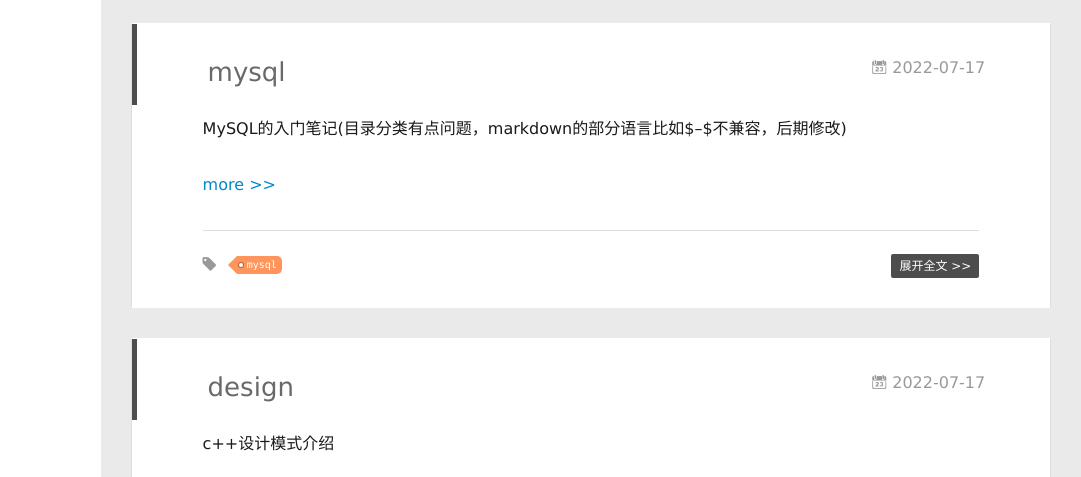
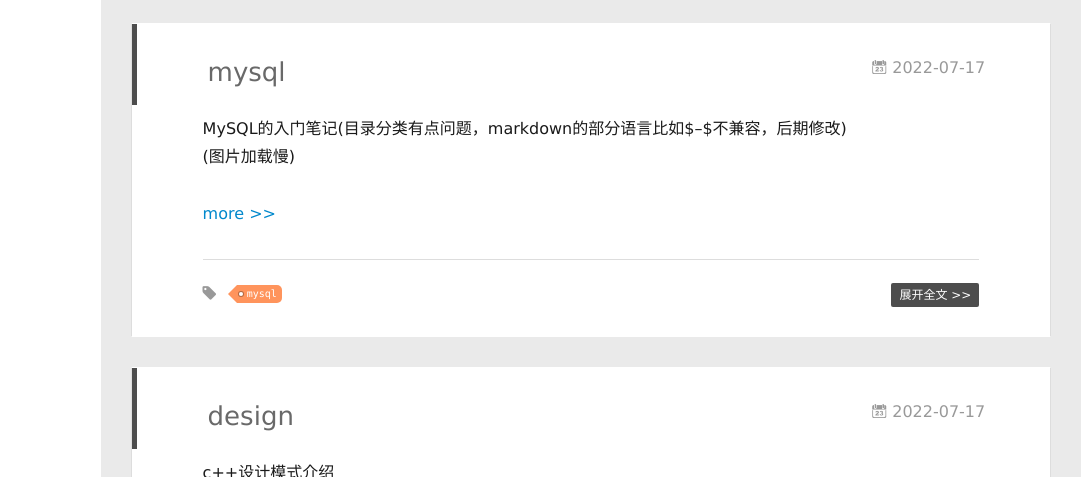
Before and after one commit to bigbigtrees1/bigbigtrees1.github.io, a plain HTML site: page index.html in a window 1280 px wide. Shown: the part 323-800 px from the top of the page, 199-1280 px from the left. Drawn offline with Linux system fonts and the light colour scheme.

Commit message:
Site updated: 2022-07-17 22:28:36

```diff
--- a/index.html
+++ b/index.html
@@ -233,7 +233,7 @@
 
     <div class="article-entry" itemprop="articleBody">
 
-        <p>MySQL的入门笔记(目录分类有点问题，markdown的部分语言比如$–$不兼容，后期修改)</p>
+        <p>MySQL的入门笔记(目录分类有点问题，markdown的部分语言比如$–$不兼容，后期修改)<br>(图片加载慢)</p>
 
           <a class="article-more-a" href="/2022/07/17/mysql/#more">more >></a>
 
@@ -316,7 +316,7 @@
 
     <div class="article-entry" itemprop="articleBody">
 
-        <p>c++设计模式介绍</p>
+        <p>c++设计模式介绍<br>(图片加载慢)</p>
 
           <a class="article-more-a" href="/2022/07/17/design/#more">more >></a>
 
```
Also changed, not shown: 2022/07/17/design/index.html (+4 -4 lines), 2022/07/17/mysql/index.html (+4 -4 lines).
